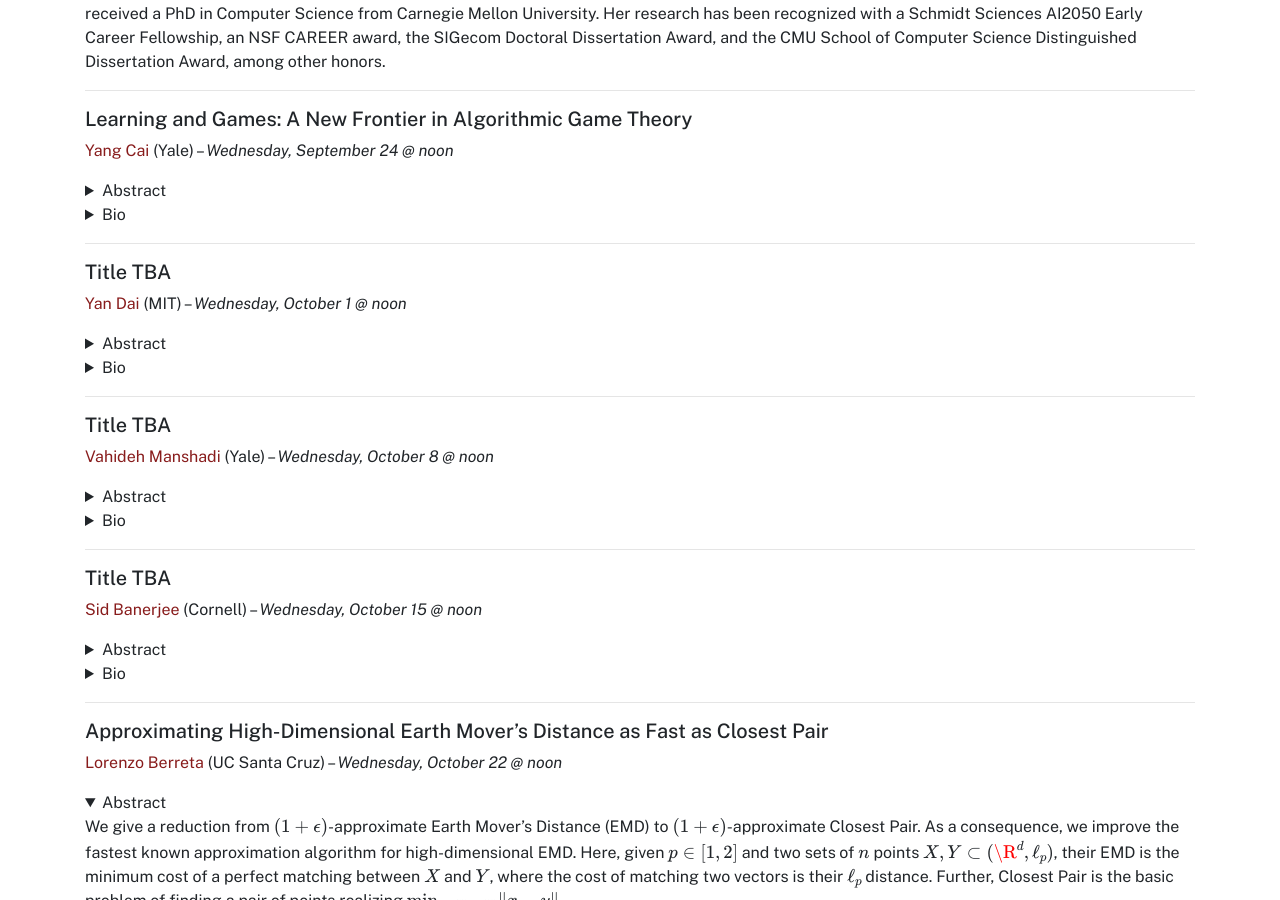
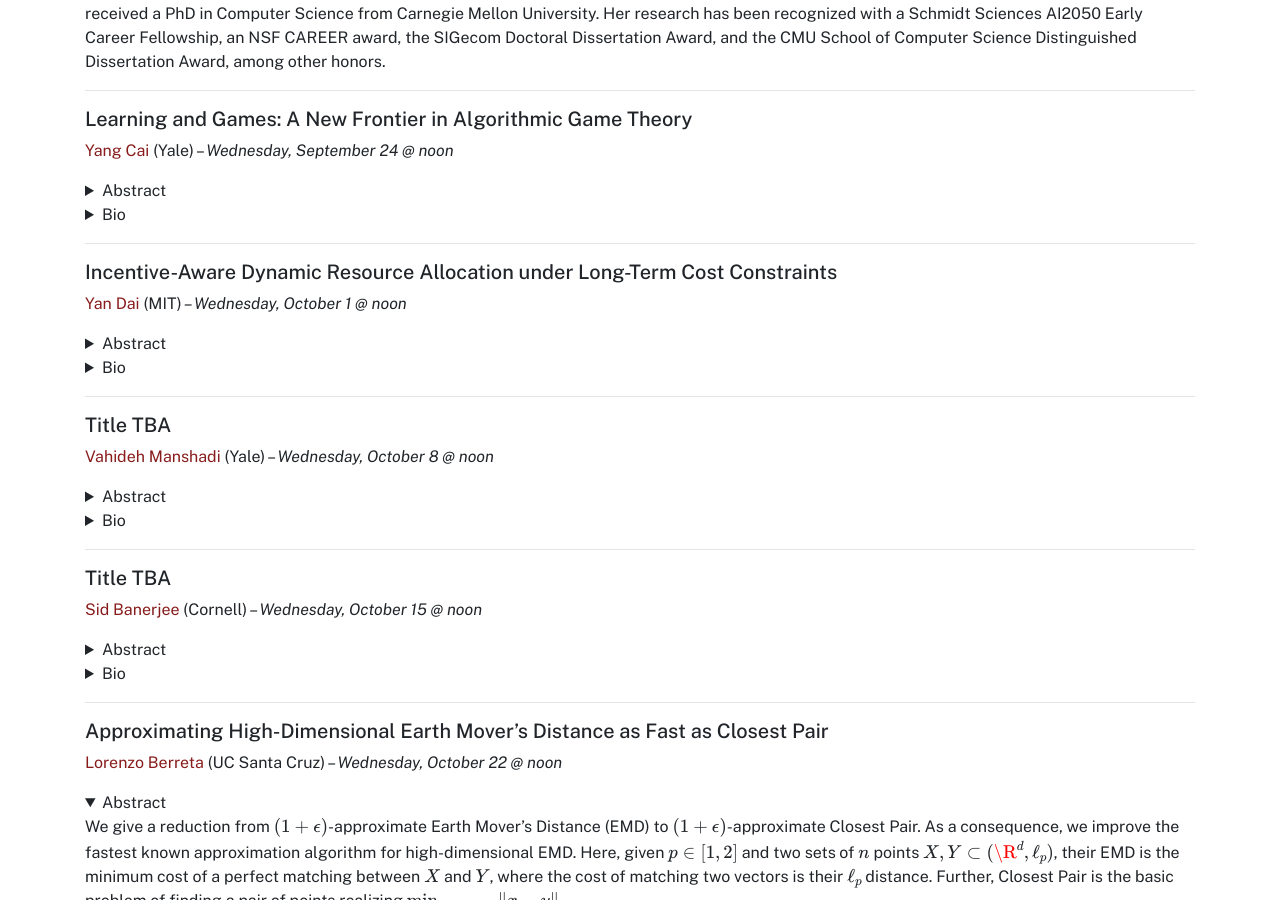
Before and after one commit to umass-theory/umass-theory.github.io, a Jekyll site: the page built from seminar.md, in a window 1280 px wide and 900 px high, scrolled down 1385 px. Built offline with Jekyll 4.4.1, drawn with Linux system fonts in a browser that asks for light colours; some of the changed lines change nothing that is shown.

Commit message:
Revise seminar entry for Yan Dai
Updated seminar details with title, abstract, and bio for Yan Dai.

```diff
--- a/seminar.md
+++ b/seminar.md
@@ -77,19 +77,19 @@
 
 <hr>
 
-##### Title TBA
+##### Incentive-Aware Dynamic Resource Allocation under Long-Term Cost Constraints
 
 [Yan Dai](https://yandaichn.github.io/) (MIT) -- *Wednesday, October 1 @ noon*
 <details markdown="1">
 <summary>Abstract</summary>
 
-TBA
+We consider the problem of dynamically allocating a reusable resource to strategic agents under long-term budget constraints, so that we simultaneously (i) maximize social welfare, (ii) satisfy multi-dimensional long-term cost constraints, and (iii) incentivize truthful reporting. Finding that primal-dual methods, widely used in constrained online optimization, are highly fragile in strategic settings, we develop an incentive-aware primal-dual framework achiving $$\tilde O(\sqrt T)$$ social welfare regret -- matching the non-strategic lower bound -- while being robust to strategic agents and adhering to all constraints. Technically, our primal side design features epoch-based lazy updates, dual-adjusted pricing rule, and randomized exploration rounds to fix agents' expectations about future and discourage misreporting. On the dual side, we carefully design a novel online learning technique -- which can be of independent interest -- to efficiently learn optimal duals despite lazy updates and strategic agents.
 
 </details>
 <details markdown="1">
 <summary>Bio</summary>
 
-TBA
+Yan Dai is a 2nd-year PhD student in Operations Research at MIT, co-advised by Prof. Patrick Jaillet and Prof. Negin Golrezaei. His research focuses on developing robust mechanisms for strategic economic systems under incomplete information via an online learning toolbox. He also works on online learning topics like bandits or reinforcement learning. He belongs to the COLT, ICML, and NeurIPS community, and was recognized by a Best Paper award at SIGMETRICS 2025.
 
 </details>
 
```
